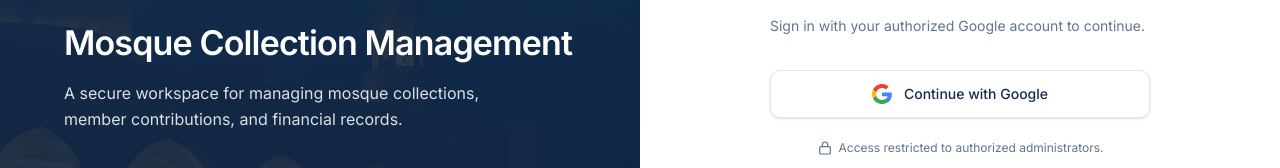
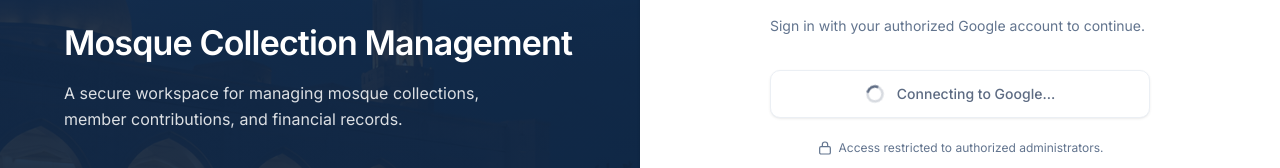
Before and after one commit to Ayub1224/mosque-collection, a Next.js app: page / in a window 1280 px wide. Both pictures are taken after a click on the button "Continue with Google". Shown: the part 337-505 px from the top of the page. Built offline with nearby package versions, Linux system fonts and the light colour scheme.

Commit message:
feat: implement Google sign-in with loading state and improved button feedback

```diff
--- a/src/app/page.tsx
+++ b/src/app/page.tsx
@@ -1,8 +1,26 @@
 "use client";
 
 import { signIn } from "next-auth/react";
+import { useState } from "react";
 
 export default function Home() {
+  const [isSigningIn, setIsSigningIn] = useState(false);
+
+  const handleGoogleSignIn = async () => {
+    if (isSigningIn) return;
+
+    setIsSigningIn(true);
+
+    try {
+      await signIn("google", {
+        redirectTo: "/dashboard",
+      });
+    } catch (error) {
+      console.error("Google sign-in failed:", error);
+      setIsSigningIn(false);
+    }
+  };
+
   return (
     <main className="flex min-h-screen flex-col bg-white md:flex-row">
       {/* Branding: image header on mobile, full panel on desktop */}
@@ -75,16 +93,44 @@ export default function Home() {
 
           <button
             type="button"
-            onClick={() =>
-              signIn("google", {
-                redirectTo: "/dashboard",
-              })
-            }
+            onClick={handleGoogleSignIn}
+            disabled={isSigningIn}
             aria-describedby="access-notice"
-            className="mt-6 flex min-h-12 w-full items-center justify-center gap-3 rounded-lg border border-[#E2E8F0] bg-white px-4 py-3 text-sm font-medium text-[#172B4D] shadow-sm transition-colors hover:bg-slate-50 focus-visible:outline-2 focus-visible:outline-offset-2 focus-visible:outline-[#17365D] md:mt-8"
+            aria-live="polite"
+            className="mt-6 flex min-h-12 w-full items-center justify-center gap-3 rounded-lg border border-[#E2E8F0] bg-white px-4 py-3 text-sm font-medium text-[#172B4D] shadow-sm transition-colors hover:bg-slate-50 focus-visible:outline-2 focus-visible:outline-offset-2 focus-visible:outline-[#17365D] disabled:cursor-not-allowed disabled:opacity-70 md:mt-8"
           >
-            <GoogleIcon />
-            <span>Continue with Google</span>
+            {isSigningIn ? (
+              <>
+                <svg
+                  className="h-5 w-5 animate-spin"
+                  viewBox="0 0 24 24"
+                  fill="none"
+                  aria-hidden="true"
+                >
+                  <circle
+                    cx="12"
+                    cy="12"
+                    r="9"
+                    stroke="currentColor"
+                    strokeWidth="3"
+                    className="opacity-25"
+                  />
+                  <path
+                    d="M21 12a9 9 0 0 0-9-9"
+                    stroke="currentColor"
+                    strokeWidth="3"
+                    strokeLinecap="round"
+                  />
+                </svg>
+
+                <span>Connecting to Google...</span>
+              </>
+            ) : (
+              <>
+                <GoogleIcon />
+                <span>Continue with Google</span>
+              </>
+            )}
           </button>
 
           <p
```
